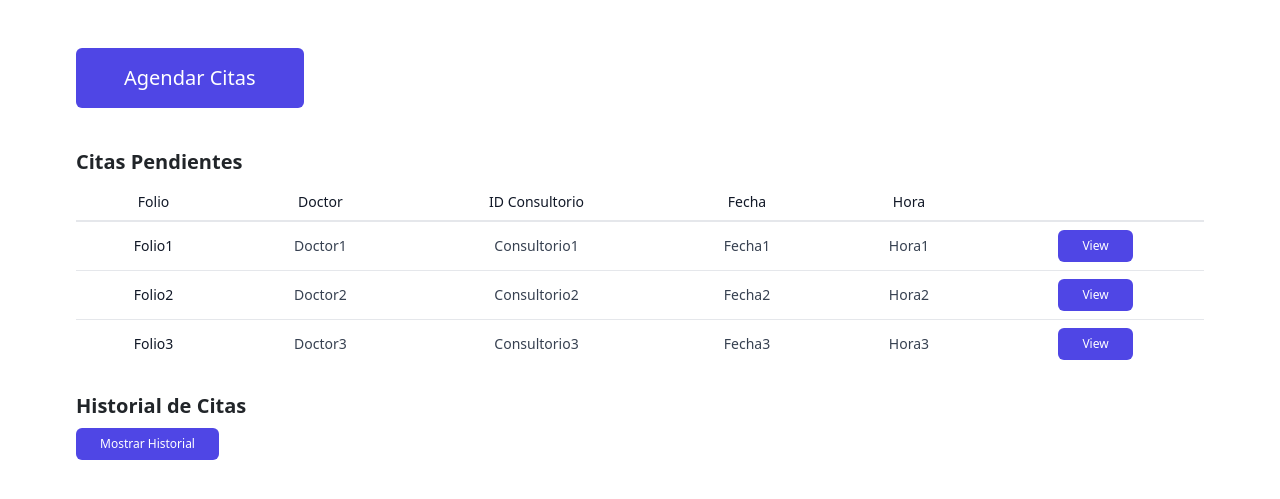
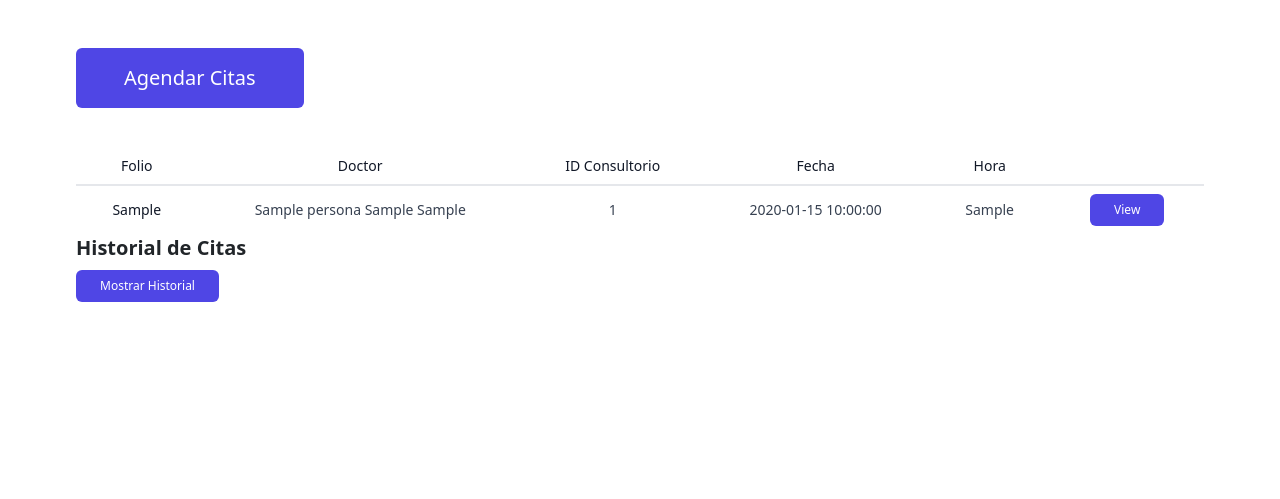
Before and after one commit to EliasE83/MedQ-AMV, a Flask app: page /citas in a window 1280 px wide. Shown: the part 148-647 px from the top of the page. Run offline with Flask 3, Linux system fonts and the light colour scheme; tables that the repository leaves empty or names only in its code hold one stand-in row (values such as "Sample post"); some libraries are stand-ins or nearby versions.

Commit message:
citas dinamicas, conectada a base de datos

```diff
--- a/app.py
+++ b/app.py
@@ -125,7 +125,10 @@ def indexA():
 
 @app.route('/citas')
 def citas():
-    return render_template('citas.html')
+    cs = mysql.connection.cursor()
+    cs.execute('select c.folio, p.nombre,p.ap, p.am, c.id_consultorio, c.fecha_agendada, c.hora_cita from citas c inner join medicos m on c.id_doctor = m.id inner join personas p on m.id_persona = p.id')
+    queryCitas = cs.fetchall()
+    return render_template('citas.html', listCitas = queryCitas)
 
 @app.route('/consultas')
 def consultas():
--- a/templates/citas.html
+++ b/templates/citas.html
@@ -10,10 +10,6 @@
         Agendar Citas
       </a>
     </div>
-      <div class="overflow-x-auto">
-        <!-- Div para citas pendientes -->
-        <div class="mb-4">
-          <h2 class="text-xl font-semibold mb-2">Citas Pendientes</h2>
 
     <div class="overflow-x-auto">
       <table class="min-w-full divide-y-2 divide-gray-200 bg-white text-sm">
@@ -39,14 +35,15 @@
         </thead>
 
         <tbody class="text-center divide-y divide-gray-200">
+          {% for cita in listCitas %}
             <tr>
               <td class="px-4 py-2 font-medium text-gray-900">
-              Folio1
+                {{ cita[0] }} <!-- Folio -->
               </td>
-            <td class="px-4 py-2 text-gray-700">Doctor1</td>
-            <td class="px-4 py-2 text-gray-700">Consultorio1</td>
-            <td class="px-4 py-2 text-gray-700">Fecha1</td>
-            <td class="px-4 py-2 text-gray-700">Hora1</td>
+              <td class="px-4 py-2 text-gray-700">{{ cita[1] }} {{ cita[2] }} {{ cita[3] }}</td> <!-- Doctor -->
+              <td class="px-4 py-2 text-gray-700">{{ cita[4] }}</td> <!-- ID Consultorio -->
+              <td class="px-4 py-2 text-gray-700">{{ cita[5] }}</td> <!-- Fecha -->
+              <td class="px-4 py-2 text-gray-700">{{ cita[6] }}</td> <!-- Hora -->
               <td class="px-4 py-2">
                 <a
                   href="#"
@@ -56,45 +53,9 @@
                 </a>
               </td>
             </tr>
-
-          <tr>
-            <td class="px-4 py-2 font-medium text-gray-900">
-              Folio2
-            </td>
-            <td class="px-4 py-2 text-gray-700">Doctor2</td>
-            <td class="px-4 py-2 text-gray-700">Consultorio2</td>
-            <td class="px-4 py-2 text-gray-700">Fecha2</td>
-            <td class="px-4 py-2 text-gray-700">Hora2</td>
-            <td class="px-4 py-2">
-              <a
-                href="#"
-                class="inline-block rounded bg-indigo-600 px-4 py-2 text-xs font-medium text-white hover:bg-indigo-700"
-              >
-                View
-              </a>
-            </td>
-          </tr>
-
-          <tr>
-            <td class="px-4 py-2 font-medium text-gray-900">
-              Folio3
-            </td>
-            <td class="px-4 py-2 text-gray-700">Doctor3</td>
-            <td class="px-4 py-2 text-gray-700">Consultorio3</td>
-            <td class="px-4 py-2 text-gray-700">Fecha3</td>
-            <td class="px-4 py-2 text-gray-700">Hora3</td>
-            <td class="px-4 py-2">
-              <a
-                href="#"
-                class="inline-block rounded bg-indigo-600 px-4 py-2 text-xs font-medium text-white hover:bg-indigo-700"
-              >
-                View
-              </a>
-            </td>
-          </tr>
+          {% endfor %}
         </tbody>
       </table>
-    </div>
     </div>
 
         <!-- Div para historial de citas -->
@@ -107,6 +68,7 @@
             Mostrar Historial
           </button>
         <div id="historialTable" class="hidden">
+
 
           <div class="overflow-x-auto">
             <table class="min-w-full divide-y-2 divide-gray-200 bg-white text-sm">
@@ -132,14 +94,15 @@
               </thead>
 
               <tbody class="text-center divide-y divide-gray-200">
+                {% for cita in listCitas %}
                   <tr>
                     <td class="px-4 py-2 font-medium text-gray-900">
-              Folio1
+                      {{ cita[0] }} <!-- Folio -->
                     </td>
-            <td class="px-4 py-2 text-gray-700">Doctor1</td>
-            <td class="px-4 py-2 text-gray-700">Consultorio1</td>
-            <td class="px-4 py-2 text-gray-700">Fecha1</td>
-            <td class="px-4 py-2 text-gray-700">Hora1</td>
+                    <td class="px-4 py-2 text-gray-700">{{ cita[1] }} {{ cita[2] }} {{ cita[3] }}</td> <!-- Doctor -->
+                    <td class="px-4 py-2 text-gray-700">{{ cita[4] }}</td> <!-- ID Consultorio -->
+                    <td class="px-4 py-2 text-gray-700">{{ cita[5] }}</td> <!-- Fecha -->
+                    <td class="px-4 py-2 text-gray-700">{{ cita[6] }}</td> <!-- Hora -->
                     <td class="px-4 py-2">
                       <a
                         href="#"
@@ -149,42 +112,7 @@
                       </a>
                     </td>
                   </tr>
-
-          <tr>
-            <td class="px-4 py-2 font-medium text-gray-900">
-              Folio2
-            </td>
-            <td class="px-4 py-2 text-gray-700">Doctor2</td>
-            <td class="px-4 py-2 text-gray-700">Consultorio2</td>
-            <td class="px-4 py-2 text-gray-700">Fecha2</td>
-            <td class="px-4 py-2 text-gray-700">Hora2</td>
-            <td class="px-4 py-2">
-              <a
-                href="#"
-                class="inline-block rounded bg-indigo-600 px-4 py-2 text-xs font-medium text-white hover:bg-indigo-700"
-              >
-                View
-              </a>
-            </td>
-          </tr>
-
-          <tr>
-            <td class="px-4 py-2 font-medium text-gray-900">
-              Folio3
-            </td>
-            <td class="px-4 py-2 text-gray-700">Doctor3</td>
-            <td class="px-4 py-2 text-gray-700">Consultorio3</td>
-            <td class="px-4 py-2 text-gray-700">Fecha3</td>
-            <td class="px-4 py-2 text-gray-700">Hora3</td>
-            <td class="px-4 py-2">
-              <a
-                href="#"
-                class="inline-block rounded bg-indigo-600 px-4 py-2 text-xs font-medium text-white hover:bg-indigo-700"
-              >
-                View
-              </a>
-            </td>
-          </tr>
+                {% endfor %}
               </tbody>
             </table>
           </div>
```
Lines whose indentation alone changed are shown as unchanged.
